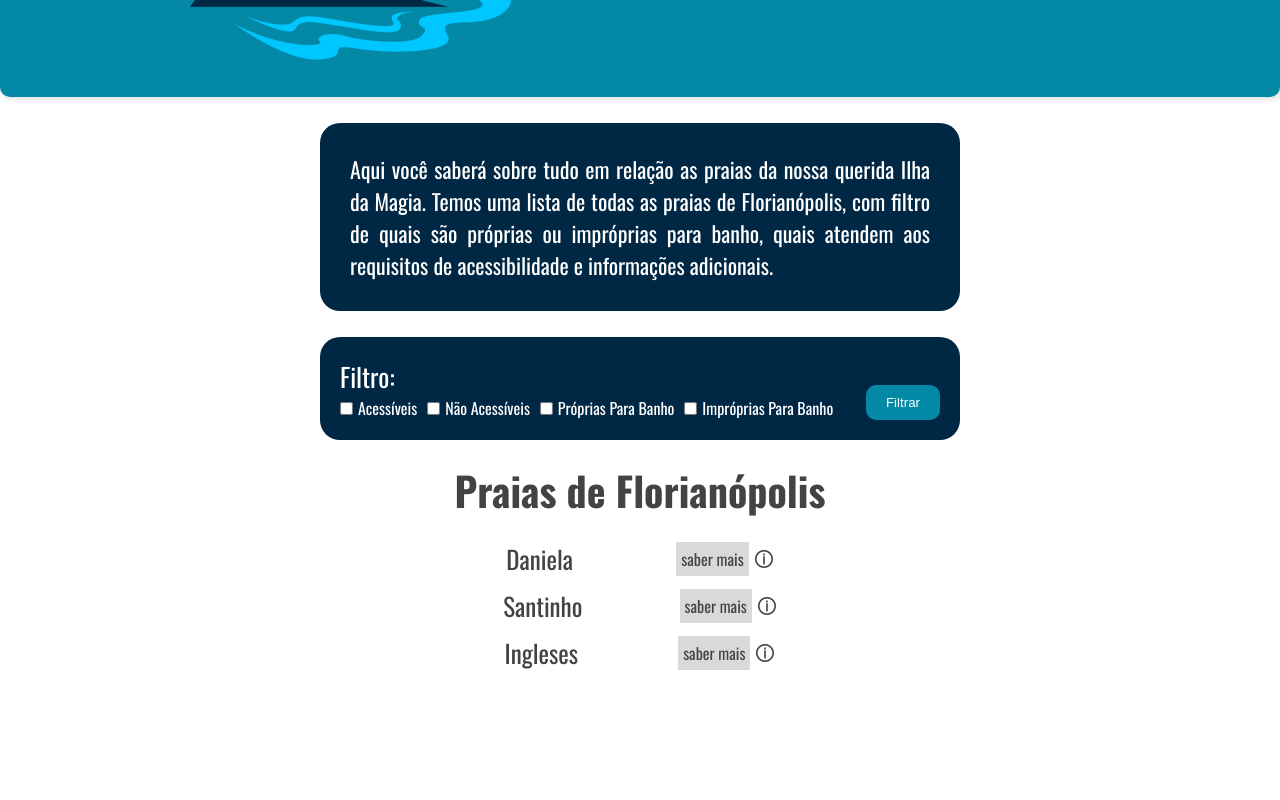
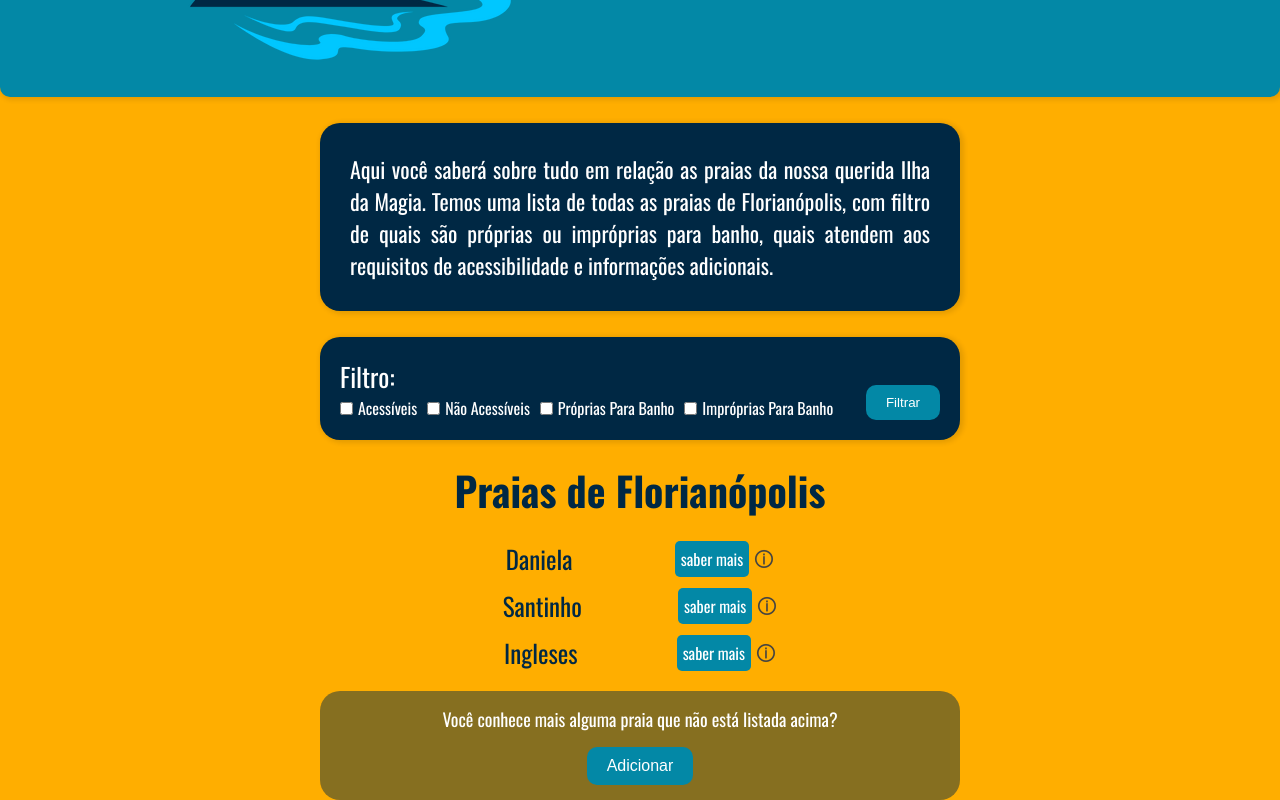
Before and after one commit to dudaborges/lab-beach, a React (Create React App) app: page / in a window 1280 px wide. Shown: the part 318-1118 px from the top of the page. Before the commit the page ends 999 px from the top, so only its background shows below. Built offline with nearby package versions, Linux system fonts and the light colour scheme.

Commit message:
style: add beach

```diff
--- a/src/App.css
+++ b/src/App.css
@@ -2,4 +2,5 @@
 
 body{
   font-family: Oswald, Arial, Helvetica, sans-serif;
+  background-color: #FFAE00;
 }
--- a/src/components/BeachList.css
+++ b/src/components/BeachList.css
@@ -14,6 +14,7 @@
     padding: 20px;
     width: 50%;
     border-radius: 20px;
+    box-shadow: 2px 1px 5px 2px rgba(0, 0, 0, 0.104);
 
 }
 
@@ -49,6 +50,78 @@
     display: flex;
 }
 
+
+
+.beach-list{
+    color: #002844;
+}
+
+.beach-list h2{
+    color: #002844;
+    font-size: 2.5em;
+    margin-top: 20px;
+    margin-bottom: 20px;
+    text-align: center;
+}
+
+.beach-item{
+    display: flex;
+    justify-content: space-around;
+    align-items: center;
+    font-size: 25px;
+    margin-bottom: 10px;
+}
+
+.learn-more{
+    display: flex;
+    align-items: center;
+    cursor: pointer;
+}
+
+.learn-more span{
+    background-color: #0388A6;
+    padding: 6px;
+    border-radius: 5px;
+    font-size: 16px;
+    color: white;
+}
+
+
+.info{
+    display: flex;
+    align-items: center;
+    width: 20px;
+    margin-left: 5px;
+}
+
+.info-img{
+    width: 100%;
+}
+
+.add-beach{
+    padding: 15px;
+    width: 50%;
+    background-color: #00284479;
+    text-align: center;
+    border-radius: 20px;
+    margin-top: 10px;
+}
+
+.add-beach p{
+    font-size: 18px;
+    color: white;
+}
+
+.add-beach button{
+    background-color: #0388A6;
+    color: white;
+    border: none;
+    padding: 10px 20px;
+    border-radius: 10px;
+    margin-top: 15px;
+    font-size: 16px;
+}
+
 @media (max-width: 1375px) and (min-width: 0px){
 
     .filter{
@@ -69,6 +142,9 @@
         width: 80%;
     }
 
+    .add-beach{
+        width: 80%;
+    }
 
 }
 
@@ -78,50 +154,25 @@
         font-size: 16px;
     }
 
+    .add-beach{
+        width: 90%;
+    }
+
     .check-list{
         display: grid;
         grid-template-columns: 1fr;
     }
+
+    .beach-list h2{
+        font-size: 2em;
+
     }
 
-.beach-list{
-    color: #434343;
+    .beach-item p{
+        font-size: 22px;
     }
 
-.beach-list h2{
-    font-size: 2.5em;
-    margin-top: 20px;
-    margin-bottom: 20px;
-}
-
-.beach-item{
-    display: flex;
-    justify-content: space-around;
-    align-items: center;
-    font-size: 25px;
-    margin-bottom: 10px;
-}
-
-.learn-more{
-    display: flex;
-    align-items: center;
-    cursor: pointer;
-}
-
-.learn-more span{
-    background-color: #D9D9D9;
-    padding: 5px;
+    .beach-item span{
         font-size: 16px;
     }
-
-
-.info{
-    display: flex;
-    align-items: center;
-    width: 20px;
-    margin-left: 5px;
 }
-
-.info-img{
-    width: 100%;
-}
--- a/src/components/BeachList.js
+++ b/src/components/BeachList.js
@@ -64,6 +64,11 @@ const BeachList = () => {
                     </div>
                 </div>
             </div>
+
+            <div className="add-beach">
+                <p>Você conhece mais alguma praia que não está listada acima?</p>
+                <button className="btn-add">Adicionar</button>
+            </div>
         </div>
     )
 }
--- a/src/components/Introduction.css
+++ b/src/components/Introduction.css
@@ -9,6 +9,7 @@
     background-position: center;
     background-size: cover;
     margin-top: 20px;
+
 }
 
 .paragraph{
@@ -19,6 +20,7 @@
     padding: 30px;
     border-radius: 20px;
     font-size: 22px;
+    box-shadow: 2px 1px 5px 2px rgba(0, 0, 0, 0.104);
 }
 
 @media (max-width: 1200px) and (min-width: 750px){
```
Lines whose indentation alone changed are shown as unchanged.
